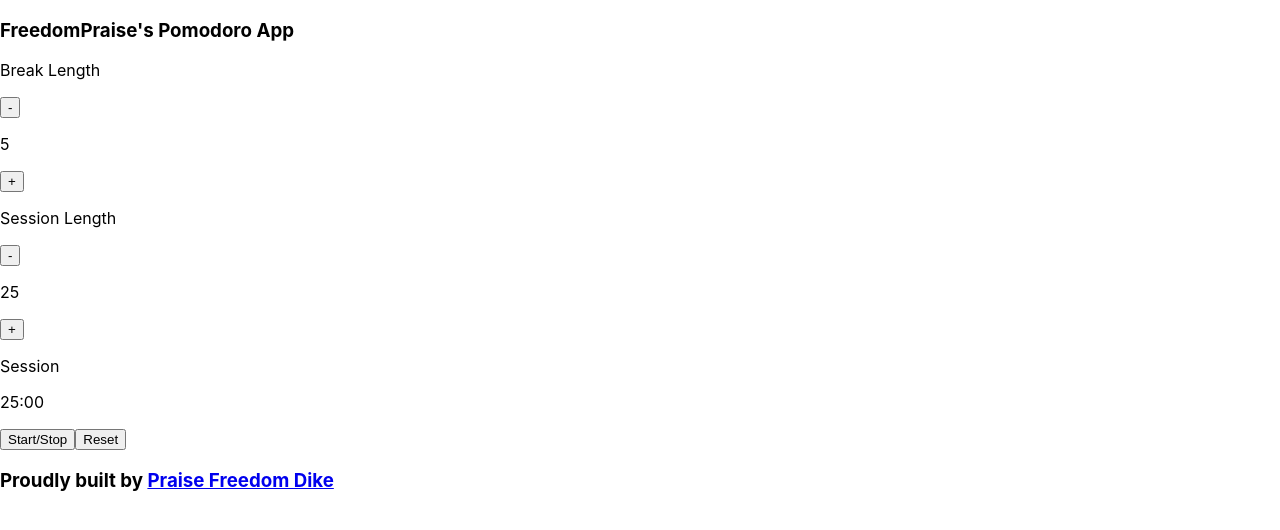
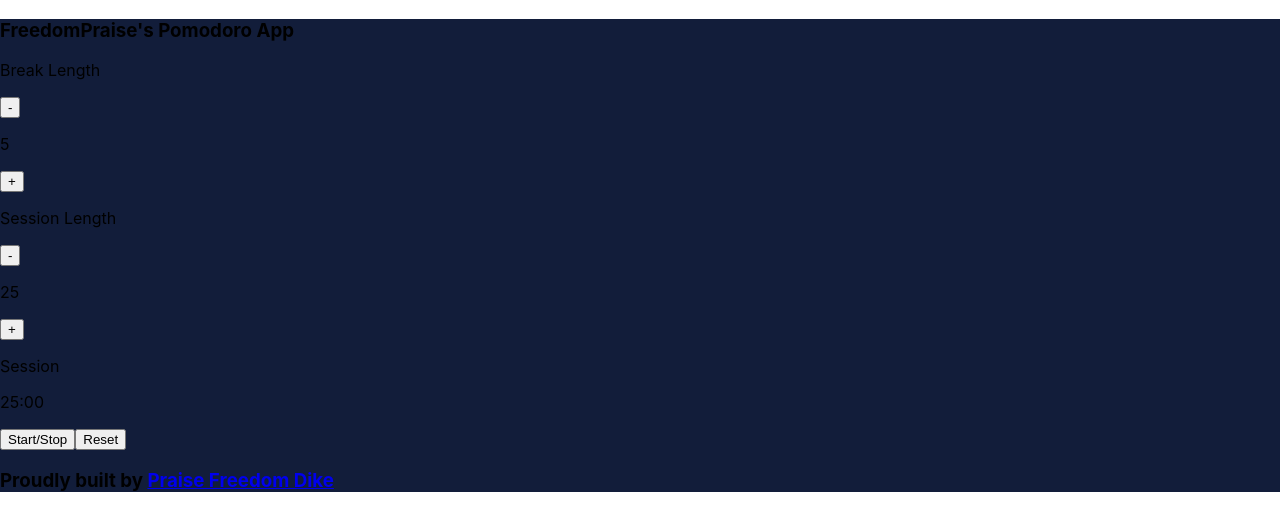
Before and after one commit to freedompraise/TimeFlow, a React (Create React App) app: page / in a window 1280 px wide. Shown: the top 530 px of the page. Built offline with nearby package versions, Linux system fonts and the light colour scheme.

Commit message:
change app background colour

```diff
--- a/src/App.js
+++ b/src/App.js
@@ -31,7 +31,10 @@ class App extends Component {
   }
   render() {
     return (
-      <div className="min-h-screen bg-blue-800 text-white flex flex-col items-center justify-center p-8">
+      <div
+        className="min-h-screen text-white flex flex-col items-center justify-center p-8"
+        style={{ backgroundColor: "#121d3a" }}
+      >
         <Header className="App-header" />
         <div className="flex flex-row space-x-8 mb-8">
           <Break
```
